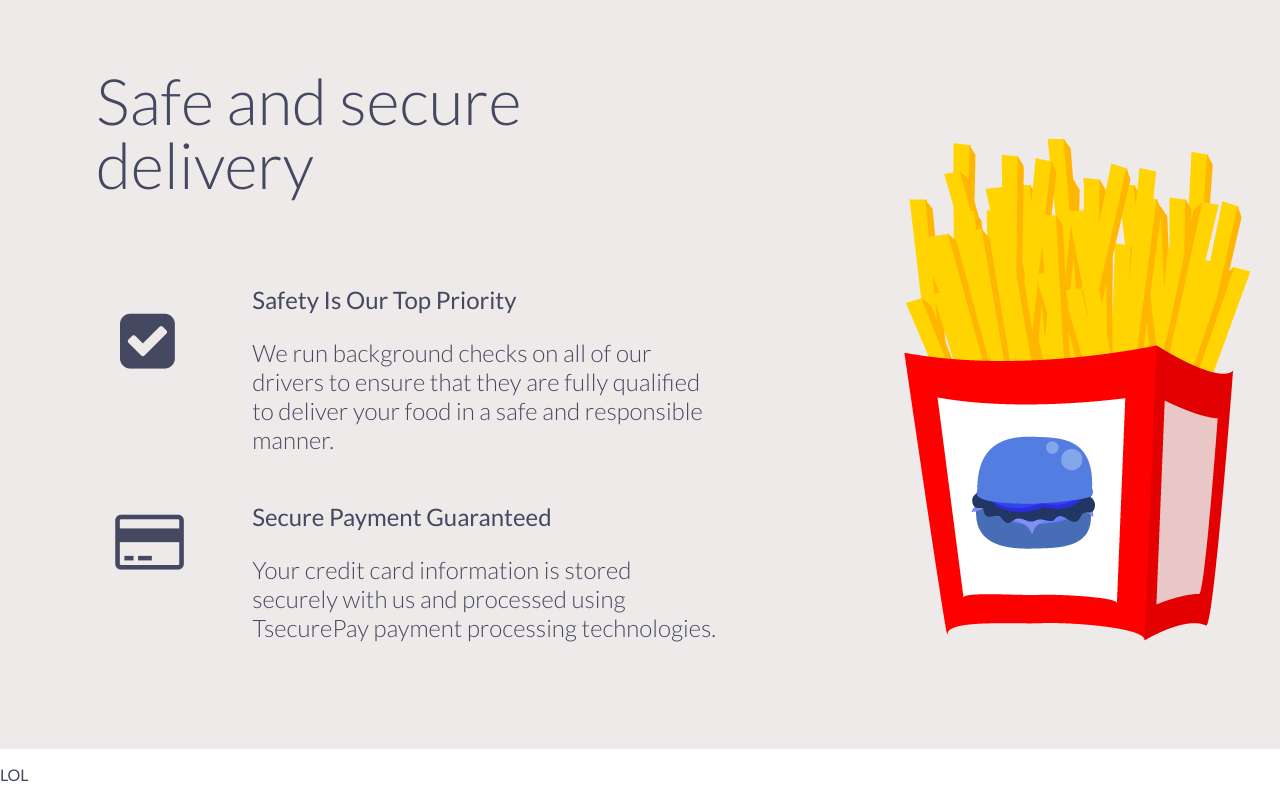
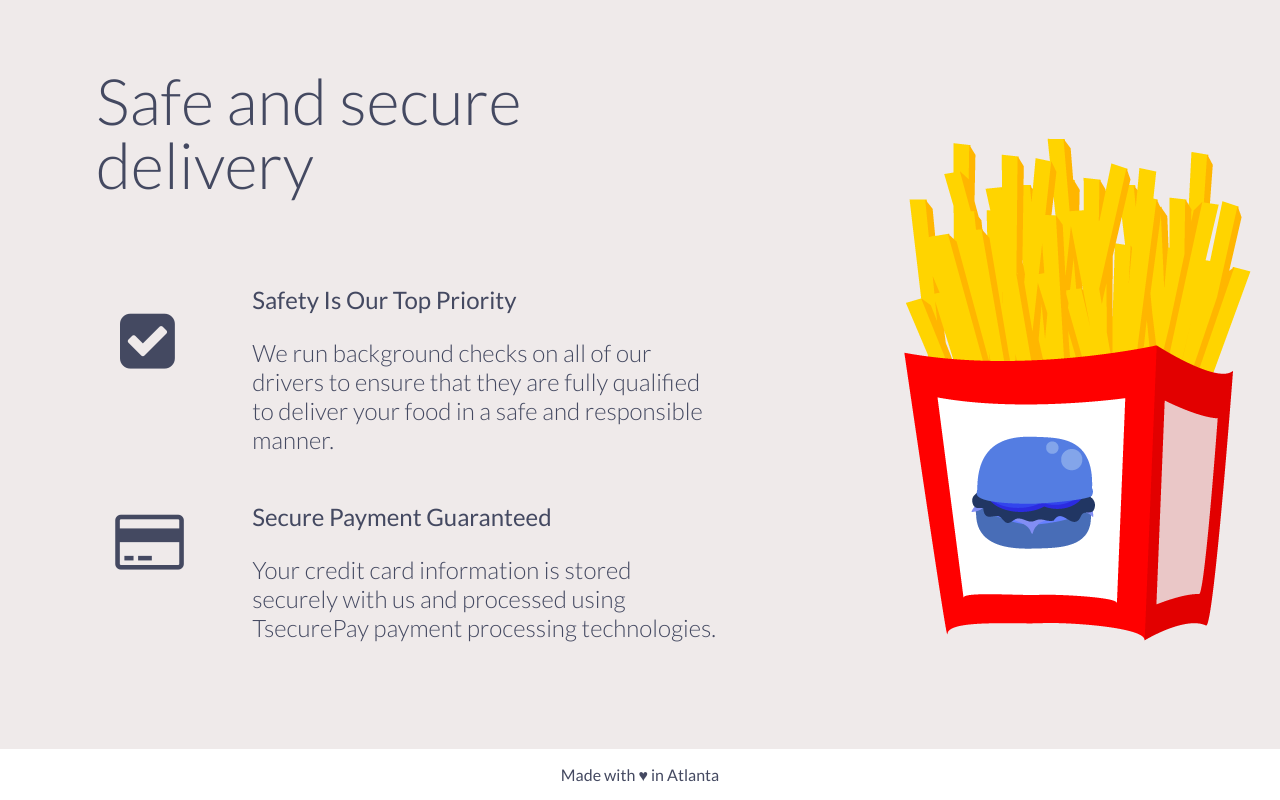
Before and after one commit to gt-byte/site, a plain HTML site: page index.html in a window 1280 px wide. Shown: the part 2890-3690 px from the top of the page. Drawn offline with nearby package versions, Linux system fonts and the light colour scheme.

Commit message:
updated footer

```diff
--- a/css/default.css
+++ b/css/default.css
@@ -183,3 +183,12 @@ a:hover {
 		text-indent: 30px;
 	}
 }
+
+footer {
+	display: block;
+}
+
+.footer {
+	height: 2em;
+	text-align: center;
+}
--- a/index.html
+++ b/index.html
@@ -163,15 +163,11 @@
 			</div>
 
 			<footer>
-				<ftrcontainer id = "ftr-container">
-
-					<span>
-						<p>
-							LOL
-						</p>
-					</span>
-
-				</ftrcontainer>
+				<div class="footer">
+					<div class="wrapper">
+						<p>Made with ♥ in Atlanta<p/>
+					</div>
+				</div>
 			</footer>
 		</div>
 
```
